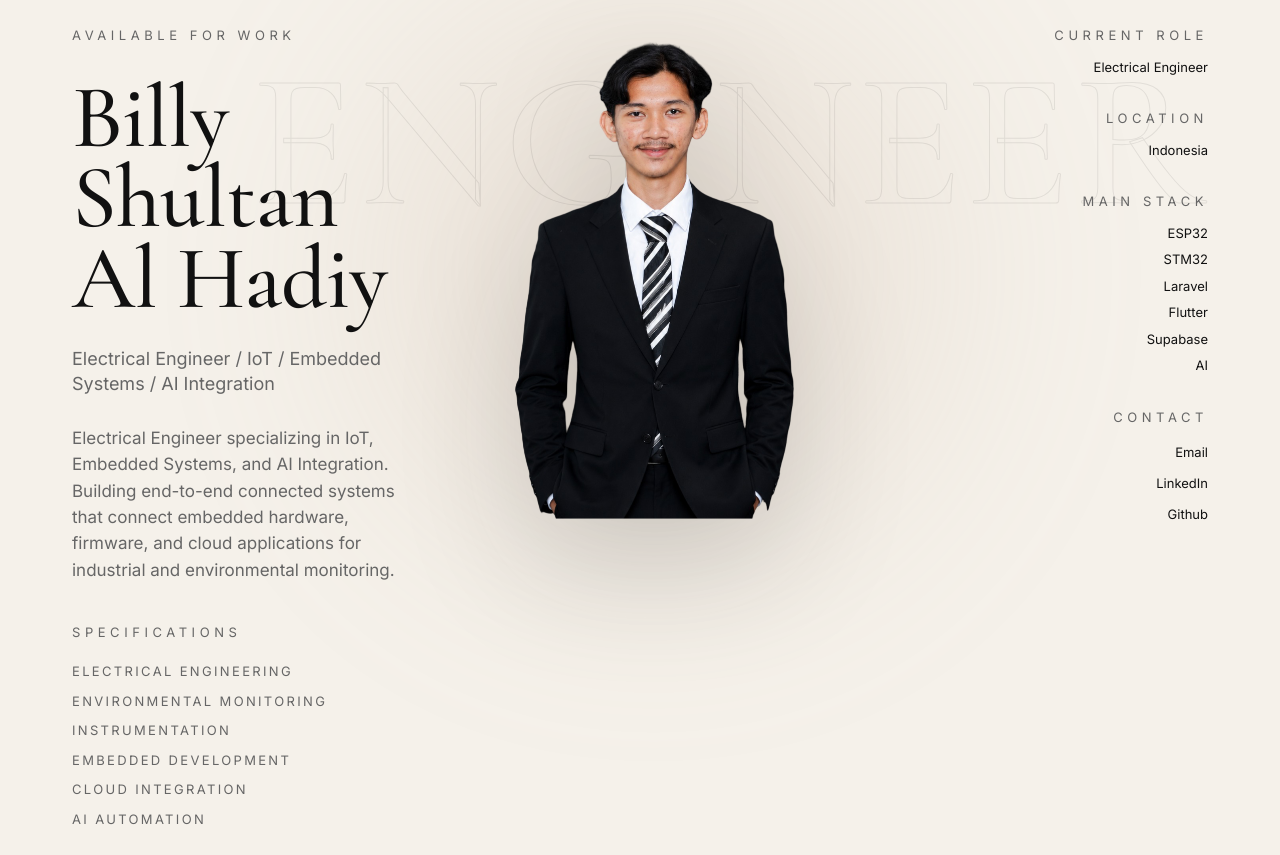
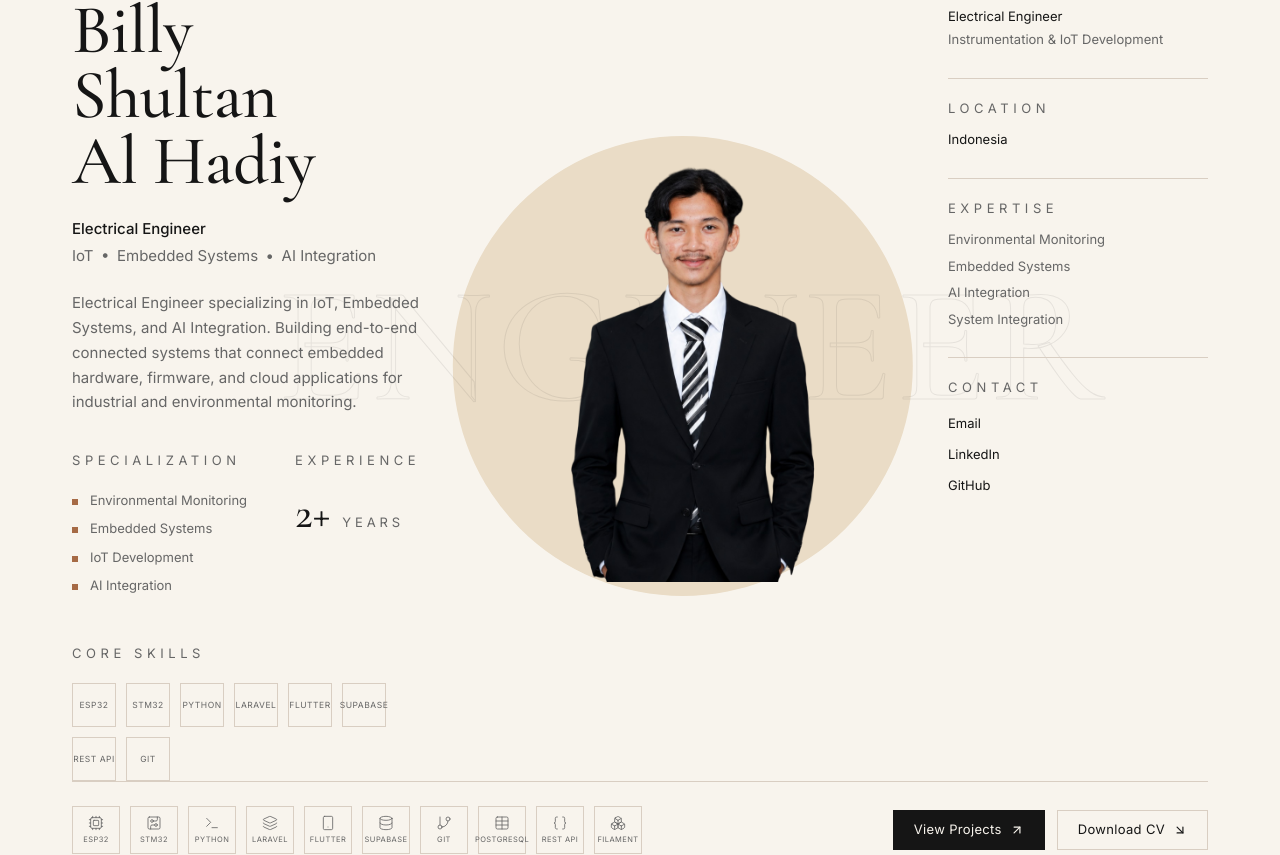
Before and after one commit to billyshultan43/billyshultan, a Next.js app: page / in a window 1280 px wide. Shown: the part 186-1041 px from the top of the page. Built offline with nearby package versions, Linux system fonts and the light colour scheme.

Commit message:
Redesign homepage: editorial product showcase hero, compact 80vh three-column layout

```diff
--- a/src/app/globals.css
+++ b/src/app/globals.css
@@ -3,16 +3,17 @@
 @tailwind utilities;
 
 :root {
-  --bg: 245 241 234; /* #F5F1EA */
-  --surface: 239 234 224;
-  --card: 250 247 241;
-  --primary: 17 17 17; /* #111111 */
+  --bg: 248 244 237; /* #F8F4ED */
+  --surface: 240 234 223;
+  --card: 253 250 245;
+  --primary: 21 21 21; /* #151515 */
   --secondary: 102 102 102; /* #666666 */
-  --muted: 153 153 153;
-  --accent: 169 133 104; /* #A98568 */
-  --accent-deep: 138 106 80;
-  --accent-light: 201 169 142;
-  --line: 17 17 17;
+  --muted: 148 139 128;
+  --accent: 166 106 69; /* #A66A45 */
+  --accent-deep: 138 84 54;
+  --accent-light: 198 145 112;
+  --line: 217 206 194; /* #D9CEC2 */
+  --line-strong: 196 180 162;
   color-scheme: light;
 }
 
@@ -23,10 +24,11 @@
   --primary: 245 241 234;
   --secondary: 158 151 141;
   --muted: 122 116 108;
-  --accent: 190 157 132;
-  --accent-deep: 211 187 162;
-  --accent-light: 148 122 100;
-  --line: 245 241 234;
+  --accent: 195 143 100;
+  --accent-deep: 216 170 130;
+  --accent-light: 148 110 80;
+  --line: 72 66 58;
+  --line-strong: 96 88 77;
   color-scheme: dark;
 }
 
@@ -95,7 +97,7 @@ body {
 }
 
 .text-outline {
-  -webkit-text-stroke: 1px rgb(var(--line) / 0.08);
+  -webkit-text-stroke: 1px rgb(var(--primary) / 0.08);
   color: transparent;
 }
 
--- a/src/app/layout.tsx
+++ b/src/app/layout.tsx
@@ -68,7 +68,7 @@ export const metadata: Metadata = {
 };
 
 export const viewport: Viewport = {
-  themeColor: "#F5F1EA",
+  themeColor: "#F8F4ED",
   width: "device-width",
   initialScale: 1,
 };
--- a/src/components/contact-form.tsx
+++ b/src/components/contact-form.tsx
@@ -118,7 +118,7 @@ export function ContactForm() {
       <button
         type="submit"
         disabled={isSubmitting}
-        className="inline-flex h-11 w-full items-center justify-center gap-2 rounded-[12px] border border-primary bg-primary text-[13px] tracking-wide text-background transition-colors duration-300 hover:border-accent hover:bg-accent disabled:opacity-60 active:translate-y-[1px]"
+        className="inline-flex h-11 w-full items-center justify-center gap-2 rounded-[8px] border border-primary bg-primary text-[13px] tracking-wide text-background transition-colors duration-300 hover:border-accent hover:bg-accent disabled:opacity-60 active:translate-y-[1px]"
       >
         <Send size={15} /> {isSubmitting ? "Sending..." : "Send message"}
       </button>
--- a/src/components/hero.tsx
+++ b/src/components/hero.tsx
@@ -2,82 +2,89 @@
 
 import Image from "next/image";
 import Link from "next/link";
+import { motion, useReducedMotion, type Variants } from "framer-motion";
 import {
-  motion,
-  useReducedMotion,
-  type Variants,
-} from "framer-motion";
-import { ArrowDownRight, ArrowUpRight } from "lucide-react";
+  ArrowDownRight,
+  ArrowUpRight,
+  Boxes,
+  Braces,
+  CircuitBoard,
+  Cpu,
+  Database,
+  GitBranch,
+  Layers,
+  Smartphone,
+  Table,
+  Terminal,
+} from "lucide-react";
 import { profile } from "@/content/profile";
 
 const container: Variants = {
   hidden: {},
-  show: { transition: { staggerChildren: 0.08, delayChildren: 0.1 } },
+  show: { transition: { staggerChildren: 0.07, delayChildren: 0.08 } },
 };
 
 const item: Variants = {
-  hidden: { opacity: 0, y: 22 },
+  hidden: { opacity: 0, y: 16 },
   show: {
     opacity: 1,
     y: 0,
-    transition: { duration: 1, ease: [0.16, 1, 0.3, 1] },
+    transition: { duration: 0.9, ease: [0.16, 1, 0.3, 1] },
   },
 };
 
-const roles = [
-  "Electrical Engineer",
-  "IoT",
+const specialization = [
+  "Environmental Monitoring",
   "Embedded Systems",
+  "IoT Development",
   "AI Integration",
-];
-
-const specifications = [
-  "Electrical Engineering",
-  "Environmental Monitoring",
-  "Instrumentation",
-  "Embedded Development",
-  "Cloud Integration",
-  "AI Automation",
 ];
 
 const coreSkills = [
   "ESP32",
   "STM32",
-  "Embedded",
-  "IoT",
-  "Firmware",
   "Python",
   "Laravel",
   "Flutter",
+  "Supabase",
+  "REST API",
+  "Git",
 ];
 
 const techStack = [
-  { name: "ESP32", color: "#A98568" },
-  { name: "Python", color: "#8F8B84" },
-  { name: "Laravel", color: "#111111" },
-  { name: "Supabase", color: "#E9E2D5" },
-  { name: "Git", color: "#A98568" },
-  { name: "PostgreSQL", color: "#8F8B84" },
-  { name: "REST API", color: "#111111" },
-  { name: "Filament", color: "#E9E2D5" },
+  { name: "ESP32", icon: Cpu },
+  { name: "STM32", icon: CircuitBoard },
+  { name: "Python", icon: Terminal },
+  { name: "Laravel", icon: Layers },
+  { name: "Flutter", icon: Smartphone },
+  { name: "Supabase", icon: Database },
+  { name: "Git", icon: GitBranch },
+  { name: "PostgreSQL", icon: Table },
+  { name: "REST API", icon: Braces },
+  { name: "Filament", icon: Boxes },
 ];
 
-const mainStack = ["ESP32", "STM32", "Laravel", "Flutter", "Supabase", "AI"];
+const expertise = [
+  "Environmental Monitoring",
+  "Embedded Systems",
+  "AI Integration",
+  "System Integration",
+];
 
 const contacts = [
   { label: "Email", href: "mailto:billyshultan00@email.com" },
   { label: "LinkedIn", href: "https://linkedin.com/in/billyshultan" },
-  { label: "Github", href: "https://github.com/billyshultan43" },
+  { label: "GitHub", href: "https://github.com/billyshultan43" },
 ];
 
 export function Hero() {
   const reduce = useReducedMotion();
 
   return (
-    <section className="relative overflow-hidden bg-background text-primary">
-      <div className="mx-auto flex min-h-[calc(100dvh-72px)] w-full max-w-[1920px] flex-col px-6 pb-12 pt-14 sm:px-10 xl:px-[72px] xl:pb-14 xl:pt-[140px]">
-        <div className="grid flex-1 grid-cols-1 gap-20 lg:grid-cols-[30fr_40fr_30fr] xl:gap-0">
-          {/* ——— LEFT ZONE ——— */}
+    <section className="bg-background text-primary">
+      <div className="mx-auto flex w-full max-w-[1920px] flex-col px-6 sm:px-10 xl:px-[72px]">
+        <div className="grid flex-1 grid-cols-1 gap-12 pb-10 pt-12 lg:min-h-[calc(80dvh-72px)] lg:grid-cols-[35fr_40fr_25fr] lg:gap-x-12 lg:pb-0 lg:pt-16">
+          {/* ——— LEFT COLUMN ——— */}
           <div className="relative z-10 flex flex-col justify-between">
             <motion.div
               variants={container}
@@ -85,12 +92,12 @@ export function Hero() {
               animate="show"
             >
               <motion.p variants={item} className="label">
-                Available for work
+                Available for opportunities
               </motion.p>
 
               <motion.h1
                 variants={item}
-                className="mt-8 font-serif text-[clamp(56px,7vw,96px)] font-medium leading-[0.9] tracking-[-0.01em] text-primary"
+                className="mt-7 font-serif text-[clamp(50px,5.4vw,84px)] font-medium leading-[0.95] tracking-[-0.01em] text-primary"
               >
                 Billy
                 <br />
@@ -101,58 +108,69 @@ export function Hero() {
 
               <motion.p
                 variants={item}
-                className="mt-7 max-w-[420px] text-[18px] leading-snug text-secondary"
+                className="mt-6 text-[15px] font-medium text-primary"
               >
-                {roles.join("  /  ")}
+                Electrical Engineer
+              </motion.p>
+              <motion.p
+                variants={item}
+                className="mt-1 text-[15px] text-secondary"
+              >
+                IoT&ensp;•&ensp;Embedded Systems&ensp;•&ensp;AI Integration
               </motion.p>
 
               <motion.p
                 variants={item}
-                className="mt-7 max-w-[420px] text-[17px] leading-[1.55] text-secondary"
+                className="mt-6 max-w-[440px] text-[15px] leading-[1.65] text-secondary"
               >
                 {profile.heroSummary}
               </motion.p>
 
-              <motion.div variants={item} className="mt-10">
-                <p className="label">Specifications</p>
-                <ul className="mt-5 space-y-[10px]">
-                  {specifications.map((s) => (
+              <motion.div variants={item} className="mt-9 flex gap-12">
+                <div>
+                  <p className="label">Specialization</p>
+                  <ul className="mt-5 space-y-[9px]">
+                    {specialization.map((s) => (
                       <li
                         key={s}
-                      className="text-[13px] font-normal uppercase tracking-[0.18em] text-secondary"
+                        className="flex items-baseline gap-3 text-[13px] text-secondary"
                       >
+                        <span
+                          aria-hidden="true"
+                          className="mt-1 h-1.5 w-1.5 shrink-0 bg-accent"
+                        />
                         {s}
                       </li>
                     ))}
                   </ul>
-              </motion.div>
-
-              <motion.div variants={item} className="mt-10">
+                </div>
+                <div>
                   <p className="label">Experience</p>
-                <p className="mt-4 flex items-baseline gap-3">
+                  <p className="mt-5 flex items-baseline gap-3">
                     <span className="font-serif text-[44px] font-medium leading-none text-primary">
                       2+
                     </span>
-                  <span className="text-[13px] font-normal uppercase tracking-[0.35em] text-secondary">
+                    <span className="text-[13px] uppercase tracking-[0.3em] text-secondary">
                       Years
                     </span>
                   </p>
+                </div>
               </motion.div>
             </motion.div>
 
             <motion.div
               variants={item}
-              initial={reduce ? false : { opacity: 0, y: 22 }}
+              initial={reduce ? false : { opacity: 0, y: 16 }}
               animate={{ opacity: 1, y: 0 }}
-              transition={{ duration: 1, delay: 0.5, ease: [0.16, 1, 0.3, 1] }}
-              className="mt-16"
+              transition={{ duration: 0.9, delay: 0.35, ease: [0.16, 1, 0.3, 1] }}
+              className="mt-12"
             >
               <p className="label">Core Skills</p>
-              <div className="mt-5 grid max-w-[320px] grid-cols-4 gap-3">
+              <div className="mt-5 flex max-w-[430px] flex-wrap gap-2.5">
                 {coreSkills.map((skill) => (
                   <span
                     key={skill}
-                    className="flex h-12 w-12 items-center justify-center border border-line-strong text-center text-[8.5px] font-normal uppercase tracking-[0.08em] text-secondary transition-colors duration-300 hover:border-primary hover:text-primary"
+                    className="flex h-11 w-11 items-center justify-center border border-line text-[8.5px] font-normal uppercase tracking-[0.06em] text-secondary transition-colors duration-300 hover:border-accent hover:text-accent"
                   >
                     {skill}
                   </span>
@@ -161,42 +179,24 @@ export function Hero() {
             </motion.div>
           </div>
 
-          {/* ——— CENTER ZONE ——— */}
-          <div className="relative flex flex-col items-center justify-between">
-            <div className="relative flex w-full items-center justify-center xl:translate-x-[3%]">
+          {/* ——— CENTER COLUMN ——— */}
+          <div className="relative flex items-center justify-center lg:min-h-0">
             <div
               aria-hidden="true"
-                className="pointer-events-none absolute h-[320px] w-[320px] rounded-full bg-[#B89B84] opacity-[0.18] blur-[120px] sm:h-[420px] sm:w-[420px] xl:h-[560px] xl:w-[560px]"
+              className="pointer-events-none absolute left-1/2 top-1/2 h-[340px] w-[340px] -translate-x-[52%] -translate-y-1/2 rounded-full bg-[#EADCC6] sm:h-[400px] sm:w-[400px] xl:h-[460px] xl:w-[460px]"
             />
             <span
               aria-hidden="true"
-                className="text-outline pointer-events-none absolute left-1/2 top-[4%] z-0 -translate-x-[42%] select-none whitespace-nowrap font-serif text-[clamp(110px,15vw,220px)] font-medium uppercase leading-none tracking-[0.02em]"
+              className="text-outline pointer-events-none absolute left-1/2 top-1/2 z-0 -translate-x-[50%] -translate-y-[62%] select-none whitespace-nowrap font-serif text-[clamp(110px,13vw,200px)] font-medium uppercase leading-none tracking-[0.02em]"
             >
               Engineer
             </span>
 
             <motion.div
-                animate={
-                  reduce
-                    ? undefined
-                    : { y: [0, -12, 0] }
-                }
-                transition={
-                  reduce
-                    ? undefined
-                    : { duration: 7, repeat: Infinity, ease: "easeInOut" }
-                }
-                className="relative z-10 mt-8 xl:mt-0"
-              >
-                <motion.div
-                  initial={reduce ? false : { opacity: 0, y: 30 }}
+              initial={reduce ? false : { opacity: 0, y: 24 }}
               animate={{ opacity: 1, y: 0 }}
-                  transition={{
-                    duration: 1.2,
-                    delay: 0.25,
-                    ease: [0.16, 1, 0.3, 1],
-                  }}
-                  className="-rotate-3"
+              transition={{ duration: 1.1, delay: 0.15, ease: [0.16, 1, 0.3, 1] }}
+              className="relative z-10 -rotate-2 py-6 xl:translate-x-[3%]"
             >
               <Image
                 src={profile.profileImage}
@@ -204,90 +204,57 @@ export function Hero() {
                 width={810}
                 height={990}
                 priority
-                    sizes="(max-width: 1024px) 70vw, 40vw"
-                    className="h-[min(420px,48vh)] w-auto object-contain xl:h-[min(650px,62vh)] [filter:drop-shadow(0_44px_60px_rgba(17,17,17,0.16))]"
+                sizes="(max-width: 1024px) 70vw, 36vw"
+                className="h-[min(400px,46vh)] w-auto object-contain lg:h-[min(470px,54vh)]"
               />
-                </motion.div>
             </motion.div>
           </div>
 
-            <motion.div
-              variants={item}
-              initial={reduce ? false : { opacity: 0, y: 22 }}
-              animate={{ opacity: 1, y: 0 }}
-              transition={{ duration: 1, delay: 0.6, ease: [0.16, 1, 0.3, 1] }}
-              className="mt-14 flex flex-col items-center xl:mt-0"
-            >
-              <p className="label">Tech Stack</p>
-              <div className="mt-5 flex flex-wrap items-start justify-center gap-x-7 gap-y-5">
-                {techStack.map((tech) => (
-                  <span
-                    key={tech.name}
-                    className="flex flex-col items-center gap-2"
-                  >
-                    <span
-                      aria-hidden="true"
-                      className="h-3.5 w-3.5 border border-line-strong"
-                      style={{ backgroundColor: tech.color }}
-                    />
-                    <span className="text-[9px] font-normal uppercase tracking-[0.14em] text-secondary">
-                      {tech.name}
-                    </span>
-                  </span>
-                ))}
-              </div>
-            </motion.div>
-          </div>
-
-          {/* ——— RIGHT ZONE ——— */}
-          <div className="relative z-10 flex flex-col justify-between xl:items-end">
+          {/* ——— RIGHT COLUMN ——— */}
           <motion.div
             variants={container}
             initial={reduce ? false : "hidden"}
             animate="show"
-              className="xl:text-right"
+            className="relative z-10 flex flex-col lg:pt-1"
           >
-              <motion.div variants={item}>
+            <motion.div variants={item} className="border-t border-line pt-5">
               <p className="label">Current Role</p>
-                <p className="mt-3 text-[13px] font-normal text-primary">
-                  Electrical Engineer
+              <p className="mt-3 text-[13px] text-primary">Electrical Engineer</p>
+              <p className="mt-1 text-[13px] text-secondary">
+                Instrumentation &amp; IoT Development
               </p>
             </motion.div>
 
-              <motion.div variants={item} className="mt-8">
+            <motion.div variants={item} className="mt-7 border-t border-line pt-5">
               <p className="label">Location</p>
-                <p className="mt-3 text-[13px] font-normal text-primary">
-                  Indonesia
-                </p>
+              <p className="mt-3 text-[13px] text-primary">Indonesia</p>
             </motion.div>
 
-              <motion.div variants={item} className="mt-8">
-                <p className="label">Main Stack</p>
+            <motion.div variants={item} className="mt-7 border-t border-line pt-5">
+              <p className="label">Expertise</p>
               <ul className="mt-3 space-y-[7px]">
-                  {mainStack.map((s) => (
-                    <li key={s} className="text-[13px] font-normal text-primary">
-                      {s}
+                {expertise.map((e) => (
+                  <li key={e} className="text-[13px] text-secondary">
+                    {e}
                   </li>
                 ))}
               </ul>
             </motion.div>
 
-              <motion.div variants={item} className="mt-8">
+            <motion.div variants={item} className="mt-7 border-t border-line pt-5">
               <p className="label">Contact</p>
               <ul className="mt-3 space-y-[7px]">
                 {contacts.map((c) => (
                   <li key={c.label}>
                     <a
                       href={c.href}
-                        target={
-                          c.href.startsWith("http") ? "_blank" : undefined
-                        }
+                      target={c.href.startsWith("http") ? "_blank" : undefined}
                       rel={
                         c.href.startsWith("http")
                           ? "noopener noreferrer"
                           : undefined
                       }
-                        className="link-underline text-[13px] font-normal text-primary"
+                      className="link-underline text-[13px] text-primary"
                     >
                       {c.label}
                     </a>
@@ -296,40 +263,58 @@ export function Hero() {
               </ul>
             </motion.div>
           </motion.div>
+        </div>
+
+        {/* ——— BOTTOM ROW ——— */}
+        <div className="flex flex-col gap-6 border-t border-line py-6 md:flex-row md:items-center md:justify-between">
+          <div className="flex flex-wrap items-center gap-2.5">
+            {techStack.map((tech) => {
+              const Icon = tech.icon;
+              return (
+                <span
+                  key={tech.name}
+                  className="group flex h-12 w-12 flex-col items-center justify-center gap-[3px] border border-line text-secondary transition-colors duration-300 hover:border-accent hover:text-accent"
+                >
+                  <Icon size={16} strokeWidth={1.25} />
+                  <span className="text-[7.5px] uppercase tracking-[0.06em]">
+                    {tech.name}
+                  </span>
+                </span>
+              );
+            })}
+          </div>
 
           <motion.div
-              variants={item}
-              initial={reduce ? false : { opacity: 0, y: 22 }}
+            initial={reduce ? false : { opacity: 0, y: 16 }}
             animate={{ opacity: 1, y: 0 }}
-              transition={{ duration: 1, delay: 0.55, ease: [0.16, 1, 0.3, 1] }}
-              className="mt-16 xl:mt-0 xl:text-right"
+            transition={{ duration: 0.9, delay: 0.3, ease: [0.16, 1, 0.3, 1] }}
+            className="flex flex-wrap items-center gap-3"
           >
             <Link
               href="/projects"
-                className="group inline-flex items-center gap-3 font-serif text-4xl font-medium leading-none text-primary transition-colors duration-300 hover:text-accent sm:text-5xl"
+              className="group inline-flex h-10 items-center gap-2 border border-primary bg-primary px-5 text-[13px] tracking-wide text-background transition-colors duration-300 hover:border-accent hover:bg-accent"
             >
               View Projects
               <ArrowUpRight
-                  size={28}
-                  className="transition-transform duration-300 group-hover:-translate-y-1 group-hover:translate-x-1"
+                size={14}
+                className="transition-transform duration-300 group-hover:-translate-y-0.5 group-hover:translate-x-0.5"
               />
             </Link>
             <a
               href={profile.cvFile}
               target="_blank"
               rel="noopener noreferrer"
-                className="group mt-6 inline-flex items-center gap-2 text-[13px] font-normal uppercase tracking-[0.2em] text-secondary transition-colors duration-300 hover:text-primary"
+              className="group inline-flex h-10 items-center gap-2 border border-line px-5 text-[13px] tracking-wide text-primary transition-colors duration-300 hover:border-primary"
             >
               Download CV
               <ArrowDownRight
-                  size={13}
+                size={14}
                 className="transition-transform duration-300 group-hover:translate-y-0.5 group-hover:translate-x-0.5"
               />
             </a>
           </motion.div>
         </div>
       </div>
-      </div>
     </section>
   );
 }
--- a/src/components/ui/button.tsx
+++ b/src/components/ui/button.tsx
@@ -3,7 +3,7 @@ import { cva, type VariantProps } from "class-variance-authority";
 import { cn } from "@/lib/utils";
 
 const buttonVariants = cva(
-  "inline-flex items-center justify-center gap-2 whitespace-nowrap rounded-[12px] border text-[13px] leading-none tracking-wide transition-colors duration-300 focus-visible:outline-none focus-visible:ring-2 focus-visible:ring-accent/60 focus-visible:ring-offset-2 focus-visible:ring-offset-background disabled:pointer-events-none disabled:opacity-50 active:translate-y-[1px]",
+  "inline-flex items-center justify-center gap-2 whitespace-nowrap rounded-[8px] border text-[13px] leading-none tracking-wide transition-colors duration-300 focus-visible:outline-none focus-visible:ring-2 focus-visible:ring-accent/60 focus-visible:ring-offset-2 focus-visible:ring-offset-background disabled:pointer-events-none disabled:opacity-50 active:translate-y-[1px]",
   {
     variants: {
       variant: {
--- a/tailwind.config.ts
+++ b/tailwind.config.ts
@@ -15,8 +15,8 @@ const config: Config = {
         accent: "rgb(var(--accent) / <alpha-value>)",
         "accent-deep": "rgb(var(--accent-deep) / <alpha-value>)",
         "accent-light": "rgb(var(--accent-light) / <alpha-value>)",
-        line: "rgb(var(--line) / 0.14)",
-        "line-strong": "rgb(var(--line) / 0.32)",
+        line: "rgb(var(--line))",
+        "line-strong": "rgb(var(--line-strong))",
       },
       fontFamily: {
         sans: ["var(--font-sans)", "Inter", "system-ui", "sans-serif"],
```
Lines whose indentation alone changed are shown as unchanged.
